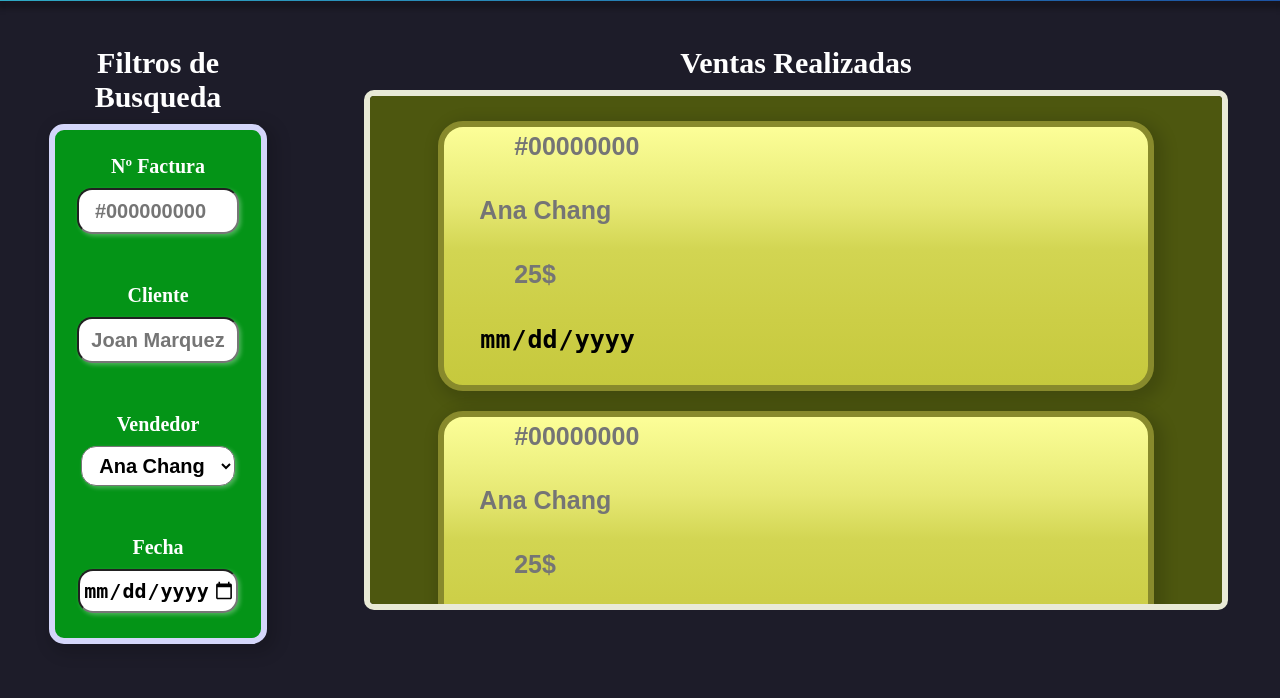
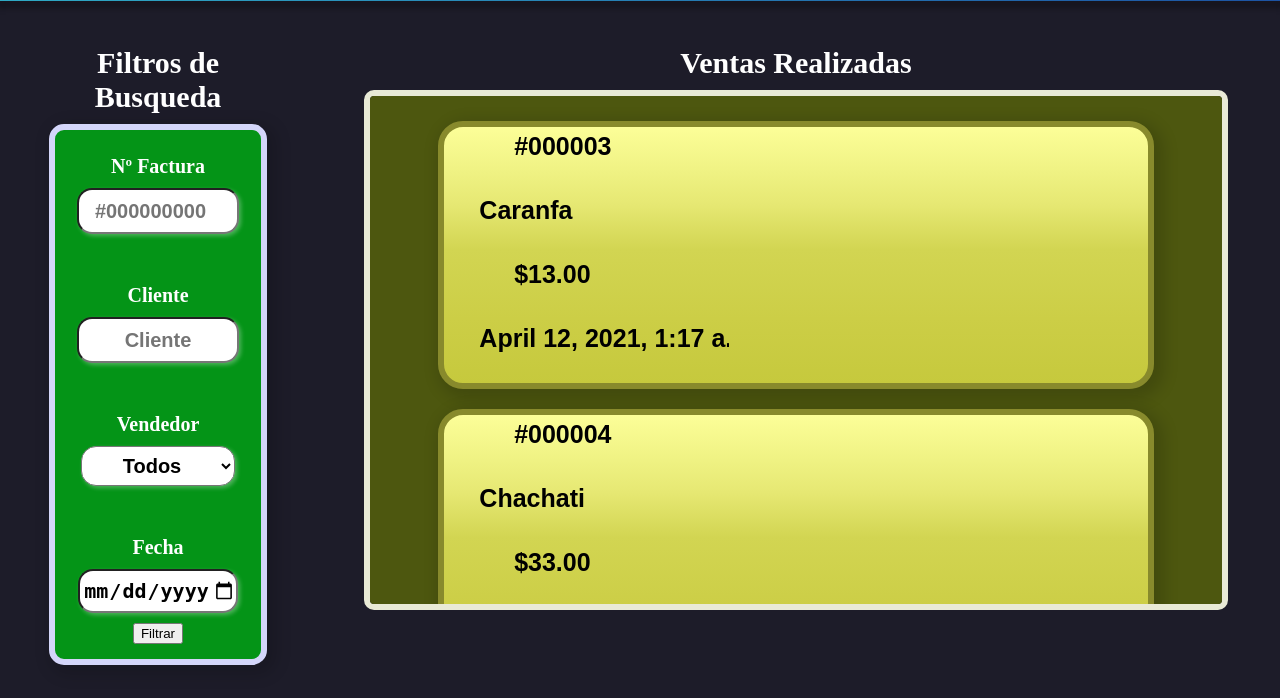
Before and after one commit to fjrp1412/sist-programas-django, a Django app: page /sells/search/ in a window 1280 px wide. Shown: the part 259-957 px from the top of the page. Run offline with Django 3.2, Linux system fonts and the light colour scheme; data comes from the database, SQL or seed files in the repository; some libraries are stand-ins or nearby versions.

Commit message:
Avanzando en SearchSellsView

```diff
--- a/lambdaSystems/sells/forms.py
+++ b/lambdaSystems/sells/forms.py
@@ -45,3 +45,45 @@ class InvoiceForm(forms.Form):
             }
         )
     )
+
+
+class SearchFilterForm(forms.Form):
+
+    SALESMAN = [('-1', 'Todos')]
+    s_list = Salesman.objects.all()
+    for s in s_list:
+        SALESMAN.append((s.pk,s.name))
+
+    id_invoice = forms.IntegerField(
+        widget=forms.NumberInput(
+            attrs={
+                'class': 'inputdata',
+                'placeholder':'0'
+            }
+        ),
+        required=False
+    )
+
+    customer = forms.CharField(
+        max_length=50,
+        widget=forms.TextInput(
+            attrs={
+                'class': 'inputdata',
+                'placeholder': 'Cliente'
+            }
+        ),
+        required=False
+    )
+
+    salesman = forms.ChoiceField(
+        help_text="Vendedor",
+        choices=SALESMAN,
+        widget=forms.Select(
+            attrs={
+                'class':'inputdata',
+            }
+        ),
+        required=False
+    )
+
+    date   = forms.DateField(required=False)
--- a/lambdaSystems/sells/urls.py
+++ b/lambdaSystems/sells/urls.py
@@ -12,7 +12,7 @@ urlpatterns = [
 
     path(
         route='search/',
-        view=views.search_sell,
+        view=views.SearchSellsView.as_view(),
         name='search'
     ),
 
--- a/lambdaSystems/sells/views.py
+++ b/lambdaSystems/sells/views.py
@@ -1,12 +1,12 @@
 from django.contrib.auth.mixins import LoginRequiredMixin
 from django.shortcuts import render, redirect
 from django.forms import formset_factory
-from django.views.generic import DetailView
+from django.views.generic import DetailView, ListView
 
 import json
 from datetime import date
 
-from sells.forms import OrderForm, InvoiceForm
+from sells.forms import OrderForm, InvoiceForm, SearchFilterForm
 from sells.models import Sells
 from products.models import Category
 
@@ -113,9 +113,23 @@ class SellDetailView(DetailView, LoginRequiredMixin):
         print(context['income'])
         print('******************************')
         print('******************************')
-
         return context
 
+
+class SearchSellsView(ListView, LoginRequiredMixin):
+    template_name = "sells/search_sales.html"
+    model = Sells
+    ordering = ('invoice_id')
+    context_object_name = 'sells'
+
+    def get_context_data(self, **kwargs):
+        context = super().get_context_data(**kwargs)
+        context['form'] = SearchFilterForm
+        return context
+
+    #def get(self, request):
+    #    super()
+    #    context = self.get_context_data()
 
 
 
--- a/lambdaSystems/templates/sells/search_sales.html
+++ b/lambdaSystems/templates/sells/search_sales.html
@@ -28,6 +28,7 @@
                 <h2>
                     Filtros de Busqueda
                 </h2>
+                <form method="GET">
                     <div class="filter">
                         <div class="data">
                             <h3 class="sub-title">
@@ -35,7 +36,7 @@
                             </h3>
                             <!-- Input Data -->
                             <div class="bar">
-                            <input class="inputdata" type="number" placeholder="#000000000" >
+                                <input class="inputdata" type="number" name="invoice" placeholder="#000000000" >
                             </div>
                         </div>
                         <div class="data">
@@ -44,7 +45,8 @@
                             </h3>
                             <!-- Input Data -->
                             <div class="bar">
-                            <input class="inputdata" type="text" placeholder="Joan Marquez" >
+                                <!--input class="inputdata" type="text" name="customer" placeholder="Joan Marquez" -->
+                                {{ form.customer }}
                             </div>
                         </div>
                         <div class="data">
@@ -53,11 +55,12 @@
                             </h3>
                             <!-- Input Data -->
                             <div class="bar">
-                            <select class="inputdata">
+                                {{ form.salesman }}
+                                <!--select class="inputdata">
                                     <option value="Ana Chang">Ana Chang</option>
                                     <option value="Paty Rodriguez">Paty Rodriguez</option>
                                     <option value="Andrés Cabrera">Andrés Cabrera</option>
-                            </select>
+                                </select-->
                             </div>
                         </div>
                         <div class="data">
@@ -66,89 +69,38 @@
                             </h3>
                             <!-- Input Data -->
                             <div class="bar">
-                            <input class="inputdata" type="date" placeholder="DD/MM/AA">
+                                <input class="inputdata" type="date" name="date" placeholder="DD/MM/AA">
+                            </div>
+                            <div class="Button">
+                                <button id="Button" type="submit">Filtrar</button>
                             </div>
                         </div>
+
                     </div>
+
+                </form>
             </div>
+
+
+
             <div class="right-side">
                 <h2>
                     Ventas Realizadas
                 </h2>
                 <div id="boxsales">
+                    {% for sell in sells %}
                         <div class="sales">
                             <a href="/frontend/html/info_sales.html">
                                 <div class="barinfo">
-                                <input class="leftvalue" placeholder="#00000000" readonly>
-                                <input class="rightvalue" type="text" placeholder="Ana Chang" readonly>
-                                <input class="leftvalue" type="number" placeholder="25$" readonly>
-                                <input class="rightvalue" type="date" placeholder="DD/MM/AA" readonly>
+                                    <input class="leftvalue" value="#00000{{ sell.invoice_id }}" readonly>
+                                    <input class="rightvalue" type="text" value="{{ sell.id_salesman.name }}"
+                                           readonly>
+                                    <input class="leftvalue" type="text" value="${{ sell.income }}" readonly>
+                                    <input class="rightvalue" type="text" value="{{ sell.date }}" readonly>
                                 </div>
                             </a>
                         </div>
-                    <div class="sales">
-                        <a href="#">
-                            <div class="barinfo">
-                                <input class="leftvalue" placeholder="#00000000" readonly>
-                                <input class="rightvalue" type="text" placeholder="Ana Chang" readonly>
-                                <input class="leftvalue" type="number" placeholder="25$" readonly>
-                                <input class="rightvalue" type="date" placeholder="DD/MM/AA" readonly>
-                            </div>
-                        </a>
-                    </div>
-                    <div class="sales">
-                        <a href="/frontend/html/info_sales.html">
-                            <div class="barinfo">
-                                <input class="leftvalue" placeholder="#00000000" readonly>
-                                <input class="rightvalue" type="text" placeholder="Ana Chang" readonly>
-                                <input class="leftvalue" type="number" placeholder="25$" readonly>
-                                <input class="rightvalue" type="date" placeholder="DD/MM/AA" readonly>
-                            </div>
-                        </a>
-                    </div>
-                    <div class="sales">
-                        <a href="/frontend/html/info_sales.html">
-                            <div class="barinfo">
-                                <input class="leftvalue" placeholder="#00000000" readonly>
-                                <input class="rightvalue" type="text" placeholder="Ana Chang" readonly>
-                                <input class="leftvalue" type="number" placeholder="25$" readonly>
-                                <input class="rightvalue" type="date" placeholder="DD/MM/AA" readonly>
-                            </div>
-                        </a>
-                    </div>
-                    <div class="sales">
-                        <a href="/frontend/html/info_sales.html">
-                            <div class="barinfo">
-                                <input class="leftvalue" placeholder="#00000000" readonly>
-                                <input class="rightvalue" type="text" placeholder="Ana Chang" readonly>
-                                <input class="leftvalue" type="number" placeholder="25$" readonly>
-                                <input class="rightvalue" type="date" placeholder="DD/MM/AA" readonly>
-                            </div>
-                        </a>
-                    </div>
-                    <div class="sales">
-                        <a href="/frontend/html/info_sales.html">
-                            <div class="barinfo">
-                                <input class="leftvalue" placeholder="#00000000" readonly>
-                                <input class="rightvalue" type="text" placeholder="Ana Chang" readonly>
-                                <input class="leftvalue" type="number" placeholder="25$" readonly>
-                                <input class="rightvalue" type="date" placeholder="DD/MM/AA" readonly>
-                            </div>
-                        </a>
-                    </div>
-                    <div class="sales">
-                        <a href="/frontend/html/info_sales.html">
-                            <div class="barinfo">
-                                <input class="leftvalue" placeholder="#00000000" readonly>
-                                <input class="rightvalue" type="text" placeholder="Ana Chang" readonly>
-                                <input class="leftvalue" type="number" placeholder="25$" readonly>
-                                <input class="rightvalue" type="date" placeholder="DD/MM/AA" readonly>
-                            </div>
-                        </a>
-                    </div>
-
-
-
+                    {% endfor %}
                 </div>
             </div>
         </div>
```
Lines whose indentation alone changed are shown as unchanged.
